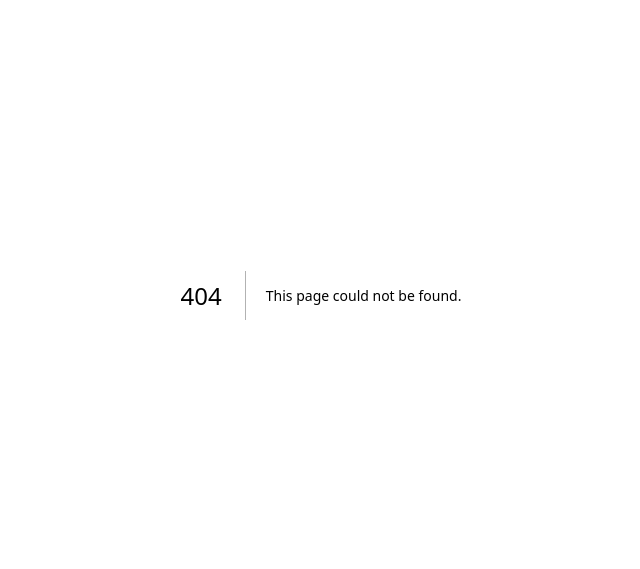
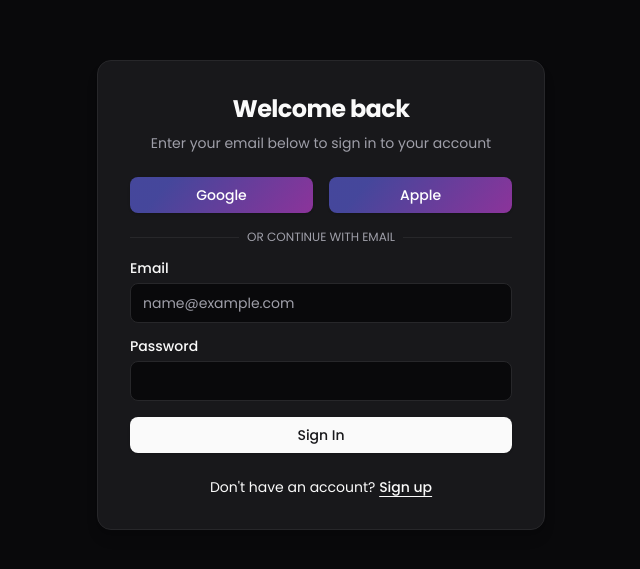
Before and after one commit to sherard-dalaguit/TagalogAI, a Next.js app: page /sign-in in a window 1280 px wide. Before the commit this address had no page. Shown: the part 105-674 px from the top of the page, without its empty margins (319-959 px from the left). Built offline with nearby package versions, Linux system fonts and the light colour scheme.

Commit message:
create sign-in/up form

```diff
--- /dev/null
+++ b/app/(auth)/sign-in/page.tsx
@@ -0,0 +1,12 @@
+import AuthForm from "@/components/auth/auth-form";
+import React from "react";
+
+const SignInPage = () => {
+  return (
+    <div className="flex min-h-screen w-full items-center justify-center p-6 md:p-10">
+      <AuthForm type="sign-in" />
+    </div>
+  );
+};
+
+export default SignInPage;
--- /dev/null
+++ b/app/(auth)/sign-up/page.tsx
@@ -0,0 +1,12 @@
+import AuthForm from "@/components/auth/auth-form";
+import React from "react";
+
+const SignUpPage = () => {
+  return (
+    <div className="flex min-h-screen w-full items-center justify-center p-6 md:p-10">
+      <AuthForm type="sign-up" />
+    </div>
+  );
+};
+
+export default SignUpPage;
--- a/app/globals.css
+++ b/app/globals.css
@@ -122,3 +122,17 @@
     @apply bg-background text-foreground;
   }
 }
+
+@utility primary-gradient {
+  /* indigo-500/60 -> fuchsia-500/60 */
+  background-image: linear-gradient(129deg, rgba(99, 102, 241, 0.6) 20%, rgba(217, 70, 239, 0.6) 100%);
+}
+
+@utility primary-text-gradient {
+  /* indigo-500/60 -> fuchsia-500/60 */
+  background-image: linear-gradient(129deg, rgba(99, 102, 241, 0.6) 20%, rgba(217, 70, 239, 0.6) 100%);
+  background-clip: text;
+  -webkit-background-clip: text;
+  color: transparent;
+  -webkit-text-fill-color: transparent;
+}
--- /dev/null
+++ b/components/auth/auth-form.tsx
@@ -0,0 +1,159 @@
+"use client";
+
+import React, { useState } from "react";
+import { signIn } from "next-auth/react";
+import Link from "next/link";
+
+interface AuthFormProps {
+  type: "sign-in" | "sign-up";
+}
+
+const AuthForm = ({ type }: AuthFormProps) => {
+  const [email, setEmail] = useState("");
+  const [password, setPassword] = useState("");
+  const [isLoading, setIsLoading] = useState(false);
+
+  const isSignIn = type === "sign-in";
+
+  const handleSubmit = async (e: React.FormEvent) => {
+    e.preventDefault();
+    setIsLoading(true);
+
+    try {
+      // For now, we'll just handle Google/Apple sign in as per auth.ts
+      // NextAuth v5 credentials provider would need more setup
+      console.log(`Submitting ${type} for ${email}`);
+    } catch (error) {
+      console.error(error);
+    } finally {
+      setIsLoading(false);
+    }
+  };
+
+  const handleSocialSignIn = async (provider: "google" | "apple") => {
+    setIsLoading(true);
+    try {
+      await signIn(provider, { redirectTo: "/dashboard" });
+    } catch (error) {
+      console.error(error);
+    } finally {
+      setIsLoading(false);
+    }
+  };
+
+  return (
+    <div className="flex flex-col gap-6 w-full max-w-md p-8 rounded-xl bg-white dark:bg-zinc-900 shadow-lg border border-zinc-200 dark:border-zinc-800">
+      <div className="flex flex-col gap-2 text-center">
+        <h1 className="text-2xl font-bold tracking-tight">
+          {isSignIn ? "Welcome back" : "Create an account"}
+        </h1>
+        <p className="text-sm text-zinc-500 dark:text-zinc-400">
+          {isSignIn
+            ? "Enter your email below to sign in to your account"
+            : "Enter your email below to create your account"}
+        </p>
+      </div>
+
+      <div className="grid gap-4">
+        <div className="grid grid-cols-2 gap-4">
+          <button
+            onClick={() => handleSocialSignIn("google")}
+            disabled={isLoading}
+            className="flex items-center justify-center gap-2 rounded-md primary-gradient px-4 py-2 text-sm font-medium text-white shadow-sm hover:opacity-90 disabled:opacity-50 transition-opacity"
+          >
+            Google
+          </button>
+          <button
+            onClick={() => handleSocialSignIn("apple")}
+            disabled={isLoading}
+            className="flex items-center justify-center gap-2 rounded-md primary-gradient px-4 py-2 text-sm font-medium text-white shadow-sm hover:opacity-90 disabled:opacity-50 transition-opacity"
+          >
+            Apple
+          </button>
+        </div>
+
+        <div className="relative">
+          <div className="absolute inset-0 flex items-center">
+            <span className="w-full border-t border-zinc-200 dark:border-zinc-800" />
+          </div>
+          <div className="relative flex justify-center text-xs uppercase">
+            <span className="bg-white dark:bg-zinc-900 px-2 text-zinc-500 dark:text-zinc-400">
+              Or continue with email
+            </span>
+          </div>
+        </div>
+
+        <form onSubmit={handleSubmit} className="grid gap-4">
+          <div className="grid gap-2">
+            <label
+              htmlFor="email"
+              className="text-sm font-medium leading-none peer-disabled:cursor-not-allowed peer-disabled:opacity-70"
+            >
+              Email
+            </label>
+            <input
+              id="email"
+              type="email"
+              placeholder="name@example.com"
+              required
+              value={email}
+              onChange={(e) => setEmail(e.target.value)}
+              disabled={isLoading}
+              className="flex h-10 w-full rounded-md border border-zinc-200 dark:border-zinc-800 bg-transparent px-3 py-2 text-sm ring-offset-white file:border-0 file:bg-transparent file:text-sm file:font-medium placeholder:text-zinc-500 focus-visible:outline-none focus-visible:ring-2 focus-visible:ring-zinc-950 focus-visible:ring-offset-2 disabled:cursor-not-allowed disabled:opacity-50 dark:border-zinc-800 dark:bg-zinc-950 dark:ring-offset-zinc-950 dark:placeholder:text-zinc-400 dark:focus-visible:ring-zinc-300"
+            />
+          </div>
+          <div className="grid gap-2">
+            <label
+              htmlFor="password"
+              className="text-sm font-medium leading-none peer-disabled:cursor-not-allowed peer-disabled:opacity-70"
+            >
+              Password
+            </label>
+            <input
+              id="password"
+              type="password"
+              required
+              value={password}
+              onChange={(e) => setPassword(e.target.value)}
+              disabled={isLoading}
+              className="flex h-10 w-full rounded-md border border-zinc-200 dark:border-zinc-800 bg-transparent px-3 py-2 text-sm ring-offset-white file:border-0 file:bg-transparent file:text-sm file:font-medium placeholder:text-zinc-500 focus-visible:outline-none focus-visible:ring-2 focus-visible:ring-zinc-950 focus-visible:ring-offset-2 disabled:cursor-not-allowed disabled:opacity-50 dark:border-zinc-800 dark:bg-zinc-950 dark:ring-offset-zinc-950 dark:placeholder:text-zinc-400 dark:focus-visible:ring-zinc-300"
+            />
+          </div>
+          <button
+            type="submit"
+            disabled={isLoading}
+            className="inline-flex items-center justify-center rounded-md bg-zinc-900 px-4 py-2 text-sm font-medium text-zinc-50 shadow hover:bg-zinc-900/90 focus-visible:outline-none focus-visible:ring-2 focus-visible:ring-zinc-950 focus-visible:ring-offset-2 disabled:pointer-events-none disabled:opacity-50 dark:bg-zinc-50 dark:text-zinc-900 dark:hover:bg-zinc-50/90 dark:focus-visible:ring-zinc-300 transition-colors"
+          >
+            {isLoading ? "Loading..." : isSignIn ? "Sign In" : "Sign Up"}
+          </button>
+        </form>
+      </div>
+
+      <div className="text-center text-sm">
+        {isSignIn ? (
+          <>
+            Don&apos;t have an account?{" "}
+            <Link
+              href="/sign-up"
+              className="font-medium text-zinc-900 dark:text-zinc-50 underline underline-offset-4"
+            >
+              Sign up
+            </Link>
+          </>
+        ) : (
+          <>
+            Already have an account?{" "}
+            <Link
+              href="/sign-in"
+              className="font-medium text-zinc-900 dark:text-zinc-50 underline underline-offset-4"
+            >
+              Sign in
+            </Link>
+          </>
+        )}
+      </div>
+    </div>
+  );
+};
+
+export default AuthForm;
--- a/package.json
+++ b/package.json
@@ -17,6 +17,7 @@
     "mongoose": "^9.1.6",
     "motion": "^12.31.0",
     "next": "16.1.6",
+    "next-auth": "^5.0.0-beta.30",
     "next-themes": "^0.4.6",
     "radix-ui": "^1.4.3",
     "react": "19.2.3",
```
Also changed, not shown: 1 other file (tests, documents, lock files or other folders).
